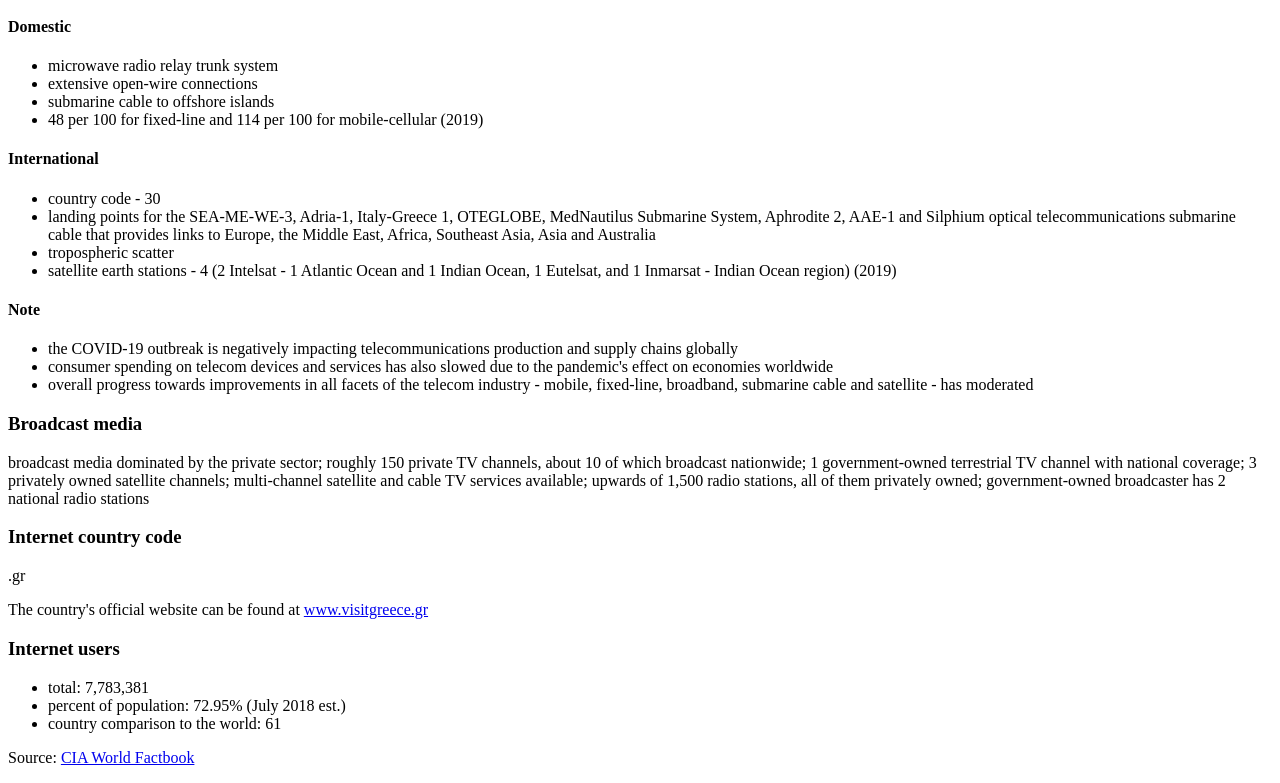
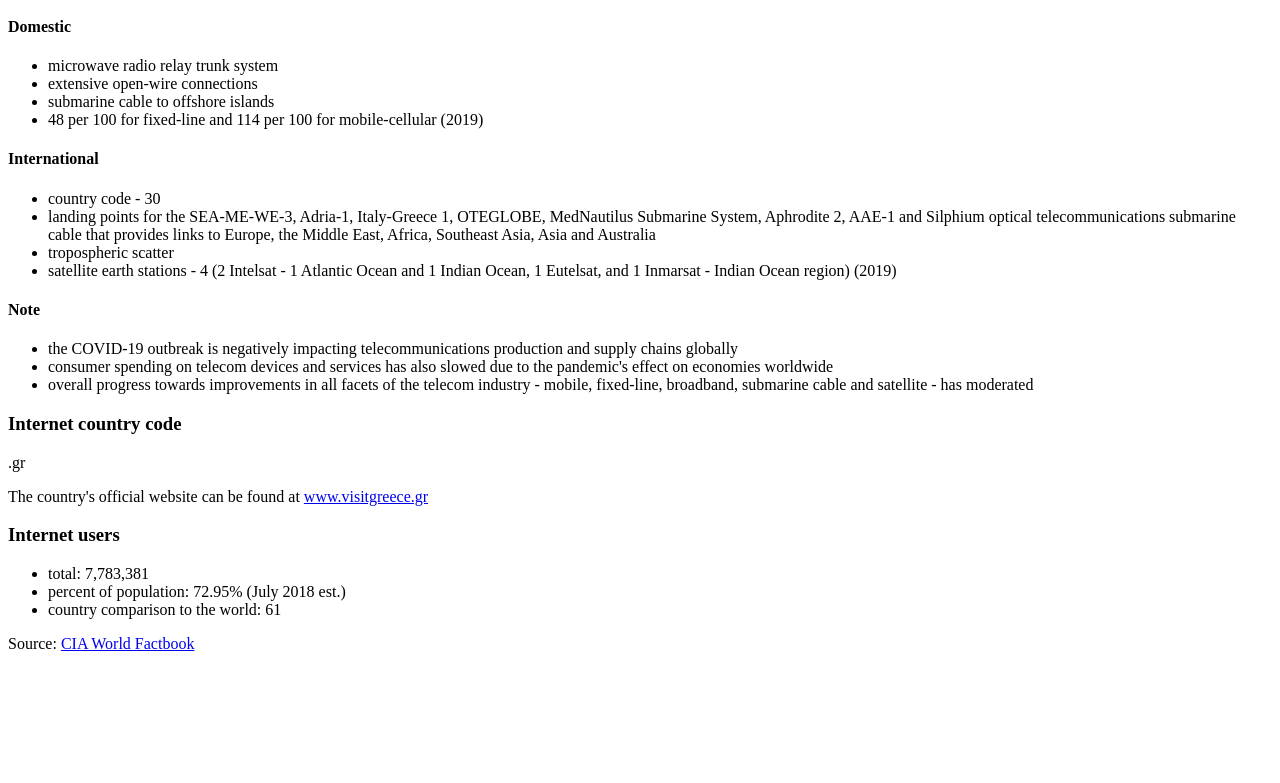
Before and after one commit to rachrader/rachrader.github.io, a plain HTML site: page greece.html in a window 1280 px wide. Shown: the part 2427-3210 px from the top of the page. After the commit the page ends 3096 px from the top, so only its background shows below. Drawn offline with Linux system fonts and the light colour scheme.

Commit message:
FInalized commit

```diff
--- a/greece.html
+++ b/greece.html
@@ -64,6 +64,7 @@
           <h3>Map references</h3>
             <p>Europe</p>
         </article>
+
         <article>
           <h3>Area</h3>
             <ul>
@@ -166,11 +167,6 @@
           </article>
 
           <article>
-            <h3>Broadcast media</h3>
-              <p>broadcast media dominated by the private sector; roughly 150 private TV channels, about 10 of which broadcast nationwide; 1 government-owned terrestrial TV channel with national coverage; 3 privately owned satellite channels; multi-channel satellite and cable TV services available; upwards of 1,500 radio stations, all of them privately owned; government-owned broadcaster has 2 national radio stations</p>
-          </article>
-
-          <article>
             <h3>Internet country code</h3>
               <p>.gr</p>
               <p>The country's official website can be found at <a href="http://www.visitgreece.gr/">www.visitgreece.gr</a></p>
@@ -188,8 +184,10 @@
       </section>
 
     </main>
+
     <footer>
-            <p>Source: <a href="https://www.cia.gov/the-world-factbook/countries/greece">CIA World Factbook</a></p>
-          </footer>
+      <p>Source: <a href="https://www.cia.gov/the-world-factbook/countries/greece">CIA World Factbook</a></p>
+    </footer>
+
   </body>
 </html>
```
